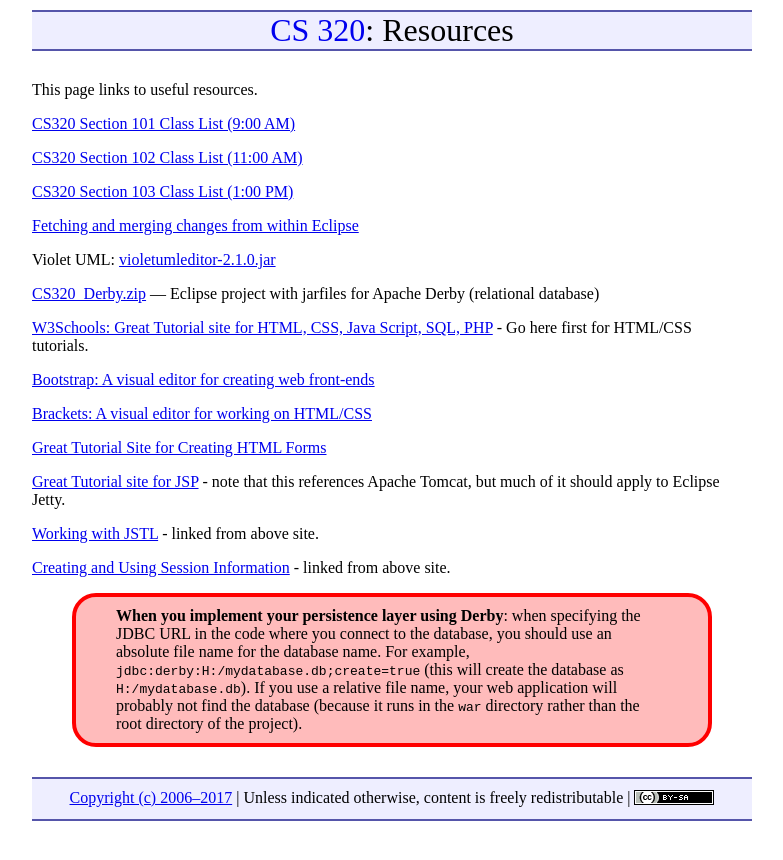
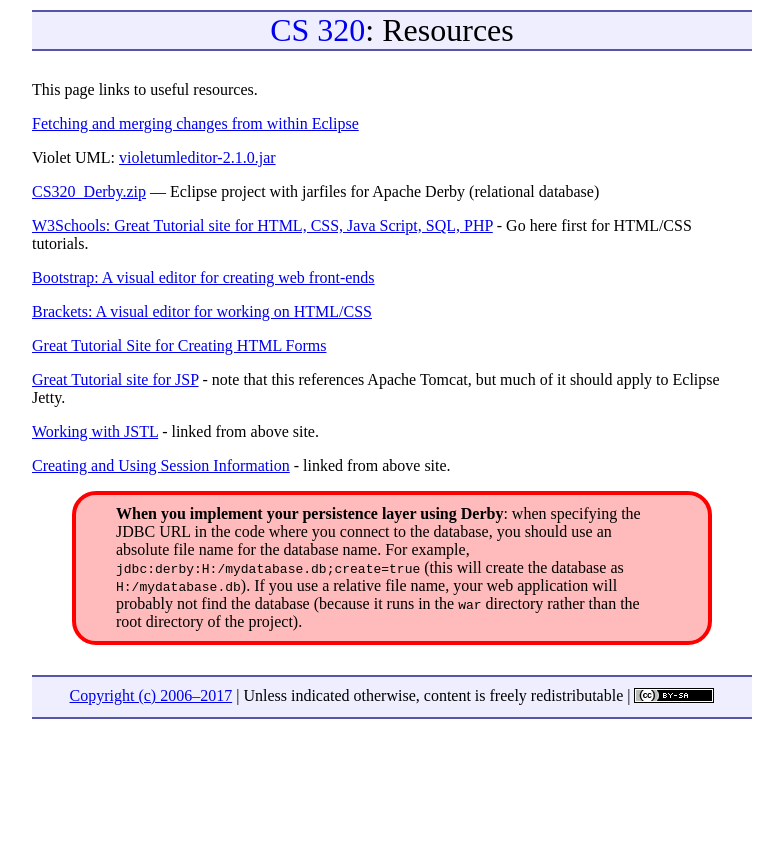
Before and after one commit to ycpcs/cs320-spring2017, a Jekyll site: the page built from resources/index.md, in a window 1280 px wide. Shown: the top 860 px of the page, without its empty margins (248-1031 px from the left). Built offline with Jekyll 4.4.1, drawn with Linux system fonts in a browser that asks for light colours.

```diff
--- a/resources/index.md
+++ b/resources/index.md
@@ -4,12 +4,6 @@ title: "Resources"
 ---
 
 This page links to useful resources.
-
-[CS320 Section 101 Class List (9:00 AM)](CS320_101_sp17_Class_List.pdf)
-
-[CS320 Section 102 Class List (11:00 AM)](CS320_102_sp17_Class_List.pdf)
-
-[CS320 Section 103 Class List (1:00 PM)](CS320_103_sp17_Class_List.pdf)
 
 [Fetching and merging changes from within Eclipse](fetchMerge.html)
 
```
Also changed, not shown: teams-and-rosters/index.md (added, +12 -0 lines), 14 other files.
